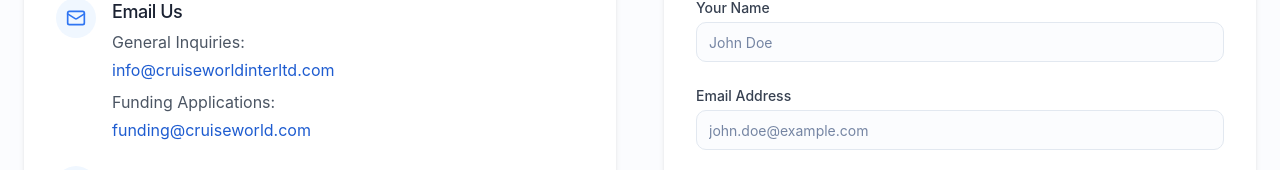
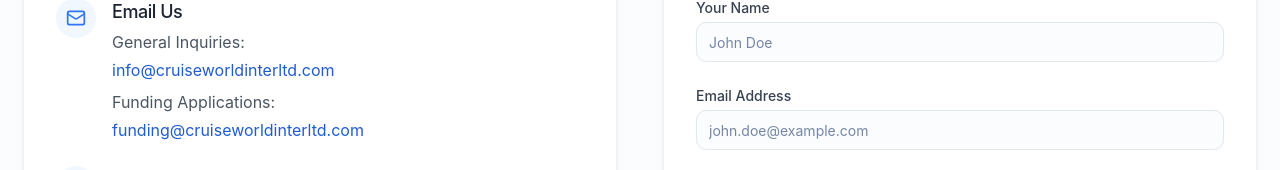
Before and after one commit to sanjaypurab/cruise-funding-portal, a React (Vite) app: page /contact in a window 1280 px wide. Shown: the part 378-548 px from the top of the page. Built offline with nearby package versions, Linux system fonts and the light colour scheme.

Commit message:
Visual edit in Lovable
Edited UI in Lovable

```diff
--- a/src/components/contact/ContactInfo.tsx
+++ b/src/components/contact/ContactInfo.tsx
@@ -14,7 +14,7 @@ const ContactInfo: React.FC = () => {
             <p className="text-gray-600 mb-1">General Inquiries:</p>
             <p className="text-cruise-600">info@cruiseworldinterltd.com</p>
             <p className="text-gray-600 mt-2 mb-1">Funding Applications:</p>
-            <p className="text-cruise-600">funding@cruiseworld.com</p>
+            <p className="text-cruise-600">funding@cruiseworldinterltd.com</p>
           </div>
         </div>
 
```
